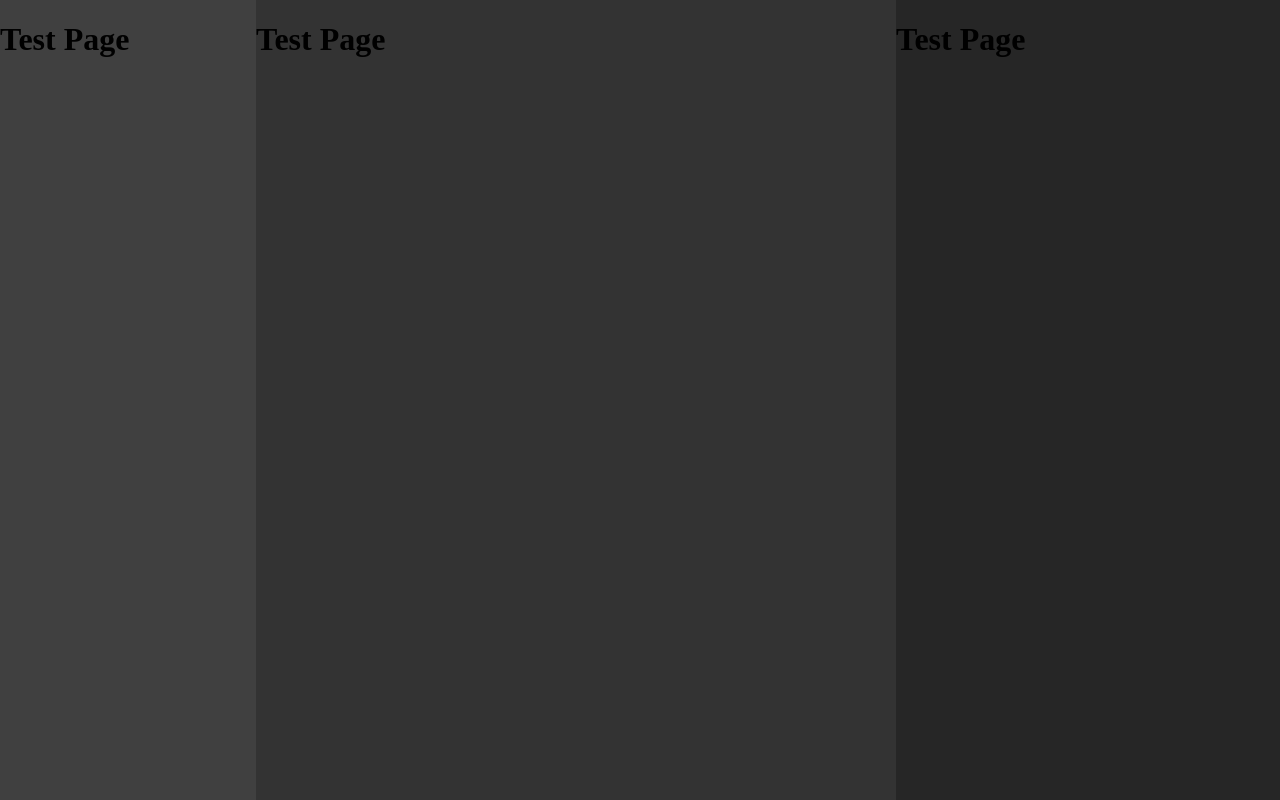
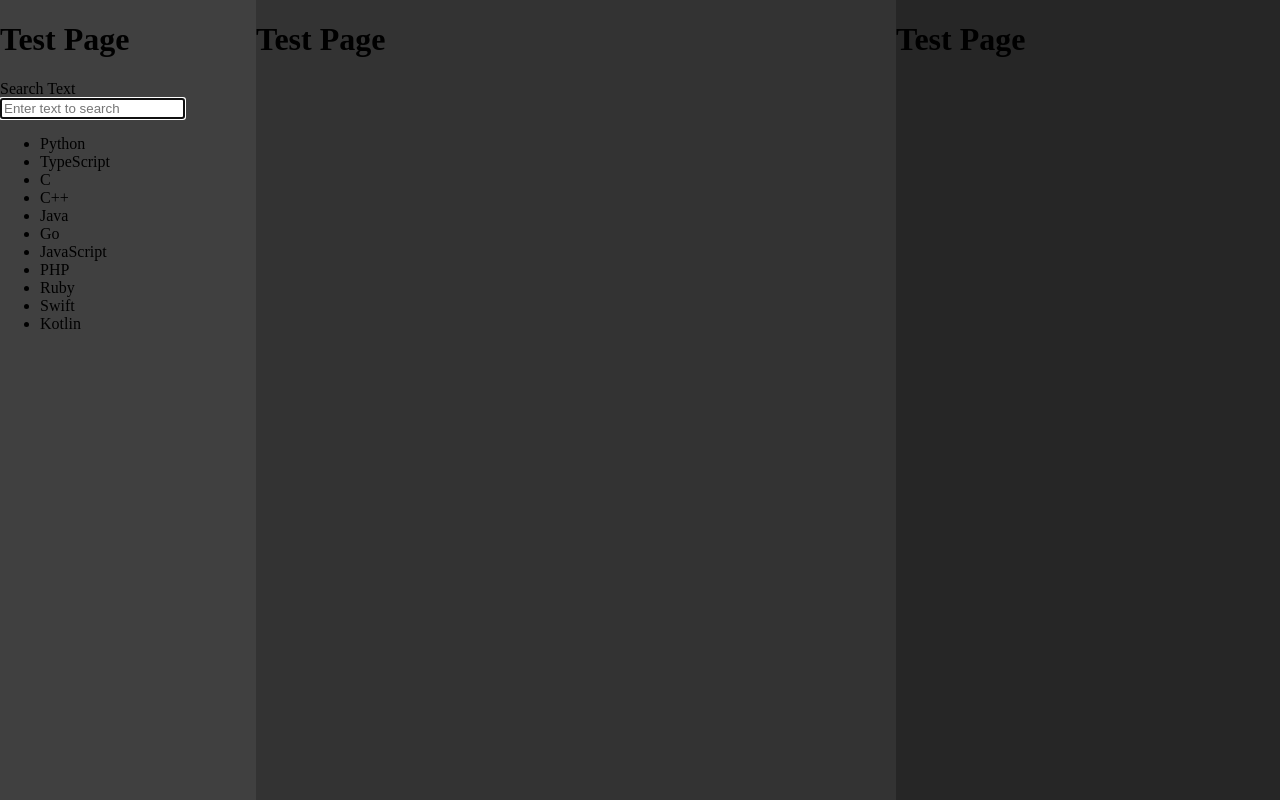
Before and after one commit to DonuBogdan/Stock-Analysis-App, an Angular app in the folder fe/: page / in a window 1280 px wide. Built offline with nearby package versions, Linux system fonts and the light colour scheme.

Commit message:
Added search functionality.

```diff
--- a/fe/src/app/app.component.html
+++ b/fe/src/app/app.component.html
@@ -2,6 +2,21 @@
 
   <div class="leftpane">
     <h1>Test Page</h1>
+
+    <div class="form-group">
+      <label for="search-text">Search Text</label>
+      <!-- ngModel directive binds the value of HTML controls (input, select, textarea) to application data. -->
+      <input class="form-control" id="search-text" aria-describedby="search-text" [(ngModel)]="searchText" placeholder="Enter text to search" autofocus>
+
+    </div>
+
+    <ul class="list-group list-group-flush">
+      <!-- results of ngFor is passed to appFilter with argument searchText -->
+      <li class="list-group-item" *ngFor="let programmingLanguage of programmingLanguages | appFilter: searchText">
+        {{programmingLanguage}}
+      </li>
+    </ul>
+
   </div>
 
   <div class="middlepane">
--- a/fe/src/app/app.component.ts
+++ b/fe/src/app/app.component.ts
@@ -8,13 +8,13 @@ import { HttpClient } from '@angular/common/http';
 })
 export class AppComponent {
 
-  listOfItems = [1, 2, 3, 4, 5]
-  response = []
+  public searchText: string = '';
+  public programmingLanguages = ['Python','TypeScript','C','C++','Java', 'Go','JavaScript','PHP','Ruby','Swift','Kotlin']
 
   constructor(private http: HttpClient) { }
 
-  helloWorld() {
-    return this.http.get<[]>('http://127.0.0.1:5000/').subscribe((res) => this.response = res)
-  }
+  // helloWorld() {
+  //   return this.http.get<[]>('http://127.0.0.1:5000/').subscribe((res) => this.response = res)
+  // }
 
 }
--- /dev/null
+++ b/fe/src/app/shared/pipes/filter.pipe.ts
@@ -0,0 +1,28 @@
+
+import { Pipe, PipeTransform } from '@angular/core';
+
+@Pipe({ name: 'appFilter' })
+export class FilterPipe implements PipeTransform {
+  /**
+   * Transform
+   *
+   * @param {any[]} items
+   * @param {string} searchText
+   * @returns {any[]}
+   */
+  transform(items: any[], searchText: string): any[] {
+    if (!items) {
+      return [];
+    }
+
+    if (!searchText) {
+      return items;
+    }
+
+    searchText = searchText.toLocaleLowerCase();
+
+    return items.filter(item => {
+      return item.toLocaleLowerCase().includes(searchText);
+    });
+  }
+}
```
Also changed, not shown: fe/src/app/app.module.ts (+6 -2 lines).
